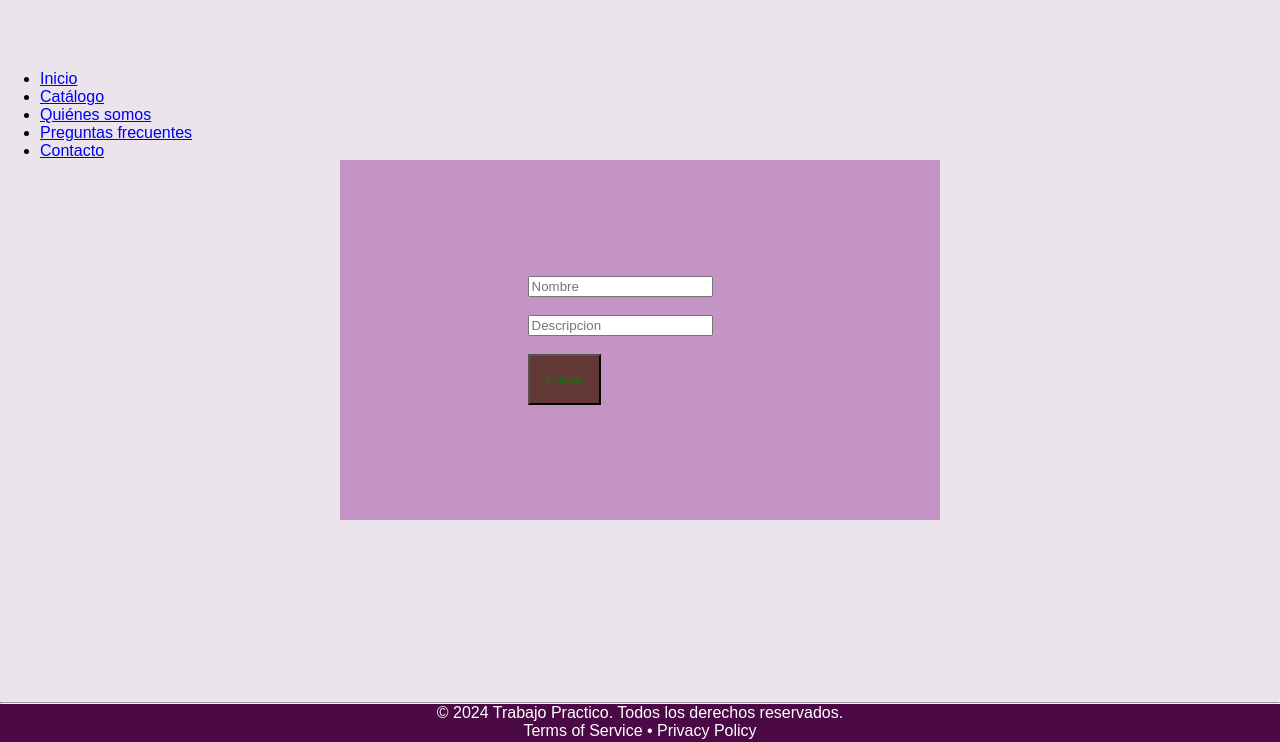
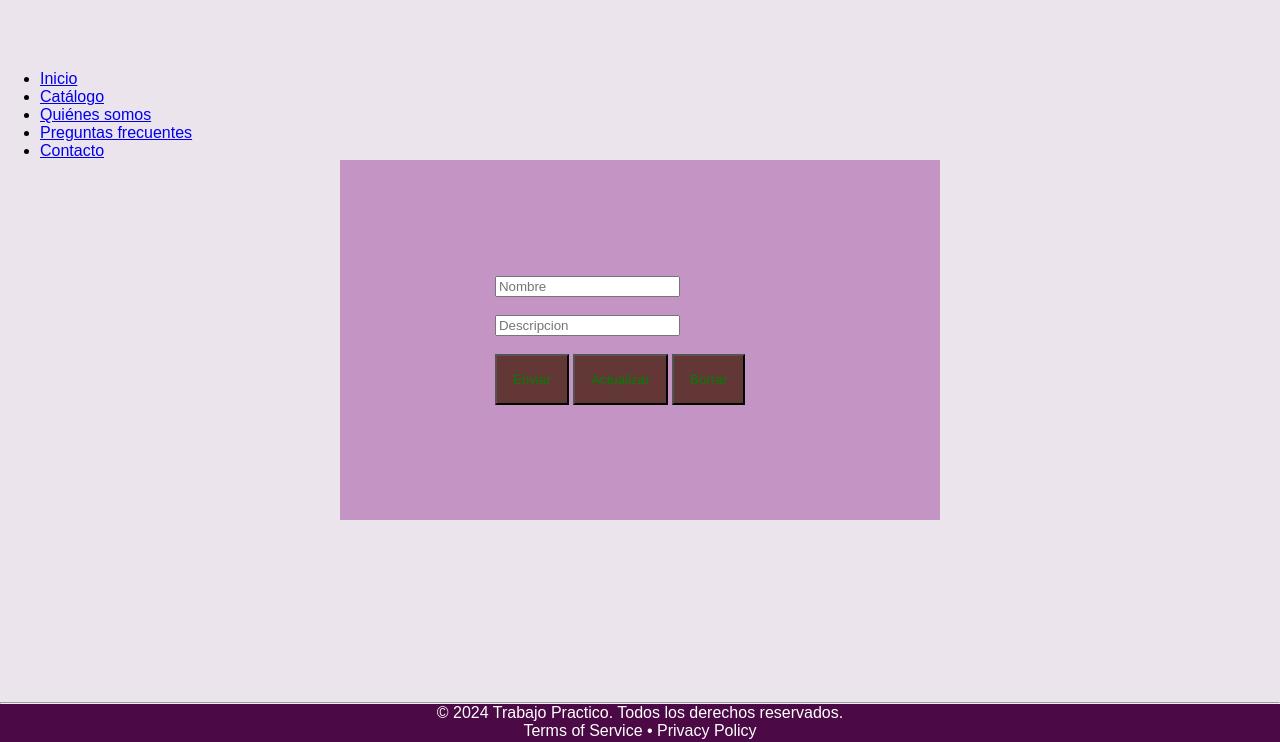
Before and after one commit to johanagaleanoo/pdi_integrador, a website: page integrador/client/index.html in a window 1280 px wide. Shown: the part 58-800 px from the top of the page. Drawn offline with Linux system fonts and the light colour scheme.

Commit message:
Update index.html

```diff
--- a/integrador/client/index.html
+++ b/integrador/client/index.html
@@ -28,6 +28,8 @@
         <input type="text" placeholder="Nombre" name="name" id="first" class="input1"> <br> <br>
         <input type="text" placeholder="Descripcion" name="description" id="second" class="input2"> <br><br>
         <input type="submit" value="Enviar" class="btn" id="botoncito">
+        <button type="button" class="btn" id="btnActualizar">Actualizar</button>
+        <button type="button" class="btn" id="btnBorrar">Borrar</button>
       </form>
       <ul id="lista-tareas">
         <!--Acá se muestran las tareas-->
```
